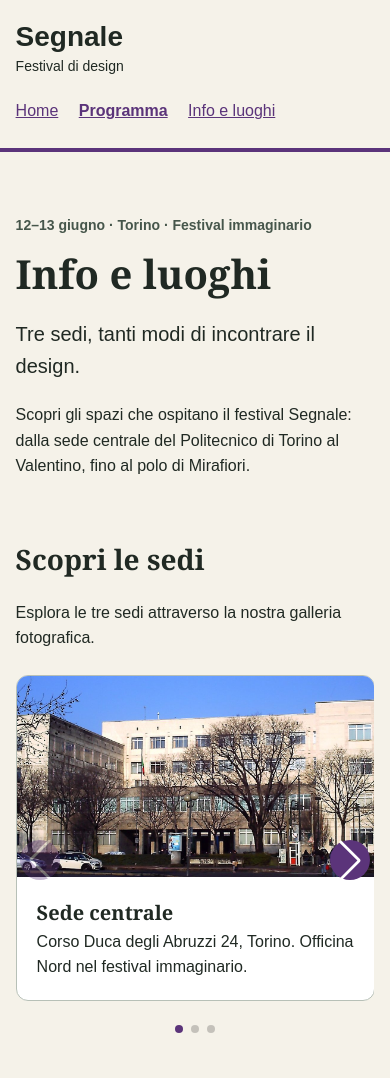
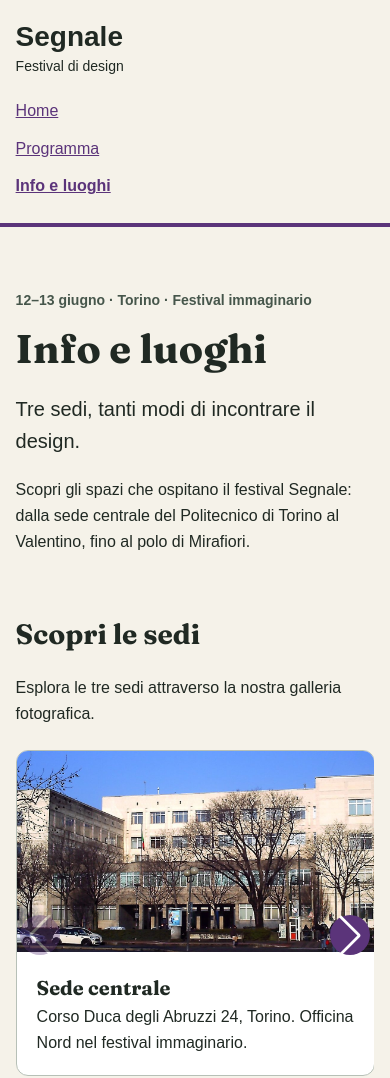
Before and after one commit to gnemmiaurora844-hue/festival-segnale, a plain HTML site: page info.html in a window 390 px wide. Shown: the top 1078 px of the page. Drawn offline with nearby package versions, Linux system fonts and the light colour scheme.

Commit message:
Esercitazione 7 - Moodboard, font e menu responsive

```diff
--- a/info.html
+++ b/info.html
@@ -6,6 +6,7 @@
   <meta name="viewport" content="width=device-width, initial-scale=1">
   <title>Info e luoghi — Segnale</title>
   <link rel="stylesheet" href="https://cdn.jsdelivr.net/npm/swiper@14.4.0/swiper-bundle.min.css">
+<link href="https://fonts.googleapis.com/css2?family=Fraunces:wght@400;600;700&amp;display=swap" rel="stylesheet">
   <link rel="stylesheet" href="style.css">
 </head>
 
@@ -20,8 +21,8 @@
 
      <nav aria-label="Navigazione principale">
   <a href="index.html">Home</a>
-  <a href="programma.html" aria-current="page">Programma</a>
-  <a href="info.html">Info e luoghi</a>
+  <a href="programma.html">Programma</a>
+  <a href="info.html" aria-current="page">Info e luoghi</a>
 </nav>
     </div>
   </header>
--- a/style.css
+++ b/style.css
@@ -8,7 +8,7 @@
   --colore-sfondo: #f5f2e9;
   --colore-testo: #202923;
   --font-testo: Arial, Helvetica, sans-serif;
-  --font-titoli: Georgia, "Times New Roman", serif;
+ --font-titoli: "Fraunces", Georgia, serif;
 }
 
 * {
@@ -282,3 +282,34 @@ h3 {
   border-radius: 0.75rem;
   margin-top: 1.5rem;
 }
+
+/* MENU RESPONSIVE */
+
+nav {
+  display: flex;
+  flex-direction: column;
+  align-items: flex-start;
+  gap: 0.25rem;
+}
+
+nav a {
+  margin-right: 0;
+}
+
+@media (min-width: 600px) {
+  nav {
+    flex-direction: row;
+    align-items: center;
+    flex-wrap: wrap;
+    gap: 1rem;
+  }
+}
+
+/* INTESTAZIONE STICKY */
+
+.site-header {
+  position: sticky;
+  top: 0;
+  z-index: 100;
+  background: var(--colore-sfondo);
+}
```
Also changed, not shown: index.html (+1 -0 lines), programma.html (+1 -0 lines), 1 other file.
